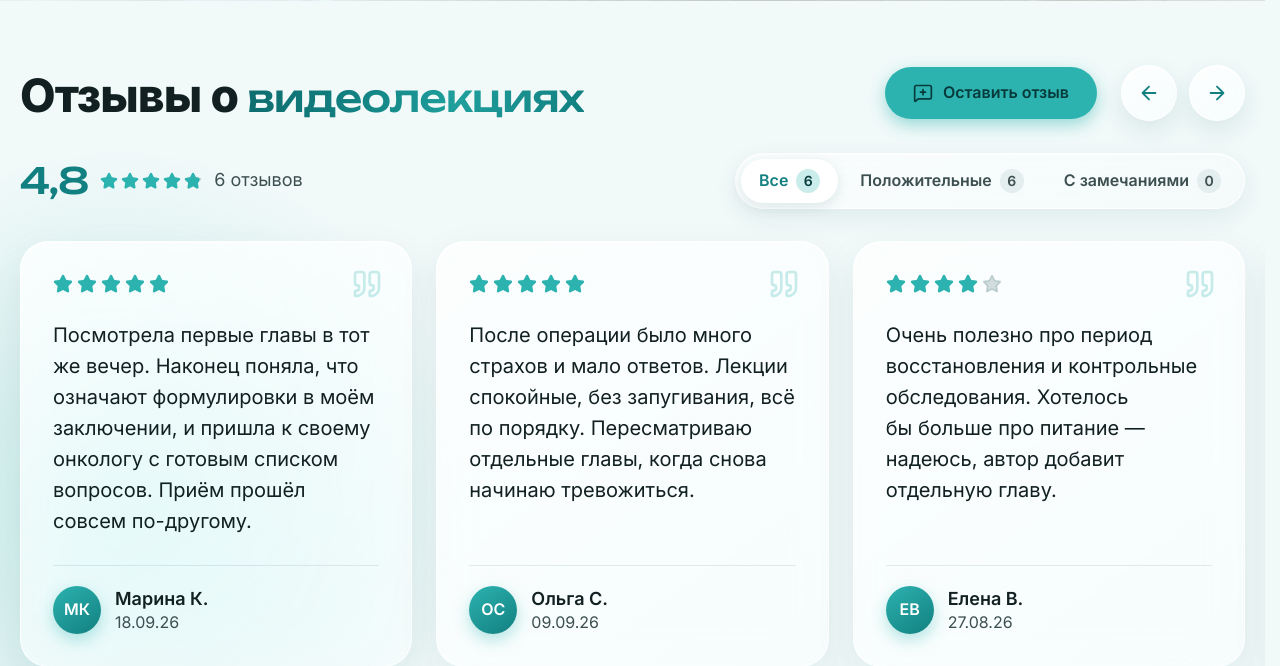
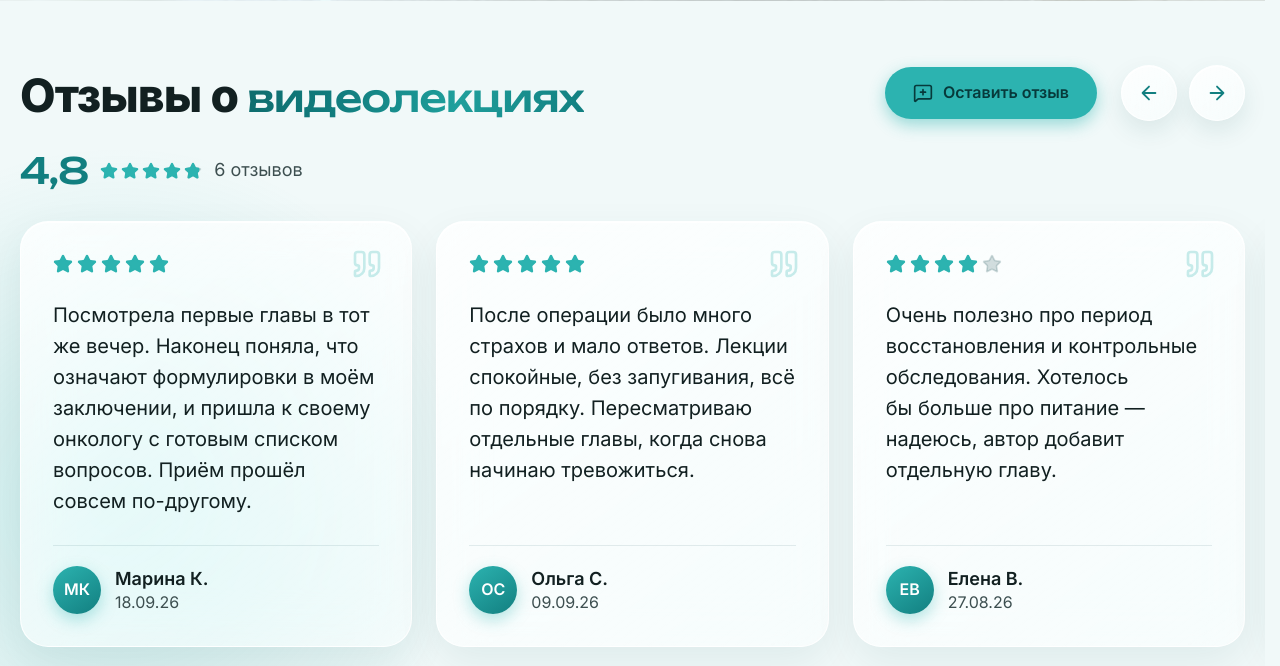
Before and after one commit to VLAD-NIKO-OnLine-space/medical-site, a PHP site: page / in a window 1280 px wide. Shown: the part 3537-4203 px from the top of the page. Run offline with PHP 8.4, Linux system fonts and the light colour scheme; some libraries are stand-ins or nearby versions.

Commit message:
Показывать фильтры при наличии отзывов с замечаниями

```diff
--- a/templates/reviews.php
+++ b/templates/reviews.php
@@ -9,8 +9,9 @@ $page['scripts'][] = '/assets/js/reviews.js';
 $ratings = array_map(fn($item) => max(1, min(5, (int) $item['rating'])), $c['items']);
 $total = count($ratings);
 $positive = count(array_filter($ratings, fn($r) => $r >= 4));
+$critical = $total - $positive;
 $average = array_sum($ratings) / $total;
-$filters = ['all' => ['Все', $total], 'positive' => ['Положительные', $positive], 'critical' => ['С замечаниями', $total - $positive]];
+$filters = ['all' => ['Все', $total], 'positive' => ['Положительные', $positive], 'critical' => ['С замечаниями', $critical]];
 ?>
 <section class="reviews" id="otzyvy" aria-labelledby="reviews-title">
 <div class="container">
@@ -42,11 +43,13 @@ $filters = ['all' => ['Все', $total], 'positive' => ['Положительн
 </span>
 <span class="reviews__score-count"><?= $total ?> <?= plural($total, ['отзыв', 'отзыва', 'отзывов']) ?></span>
 </p>
+<?php if ($critical > 0): ?>
 <div class="reviews__filter" role="group" aria-label="Показать отзывы">
 <?php foreach ($filters as $key => [$label, $count]): ?>
 <button type="button" class="reviews__filter-btn" data-reviews-filter="<?= $key ?>" aria-pressed="<?= $key === 'all' ? 'true' : 'false' ?>"><?= $label ?> <span><?= $count ?></span></button>
 <?php endforeach; ?>
 </div>
+<?php endif; ?>
 </div>
 <div class="reviews__slider swiper" data-reviews>
 <div class="swiper-wrapper">
```
